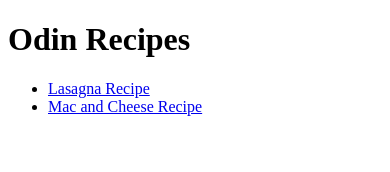
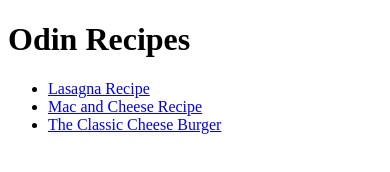
Before and after one commit to aao9008/odin-recipes, a plain HTML site: page index.html in a window 390 px wide. Drawn offline with Linux system fonts and the light colour scheme.

Commit message:
Add cheese burger page
This commit adds the cheese burger page.

The hamburger recipe and link has been added to the recipes list on homepage.

```diff
--- a/index.html
+++ b/index.html
@@ -14,6 +14,8 @@
 
            <li><a href = ./recipes/mac-n-cheese.html> Mac and Cheese Recipe</a></li>
 
+           <li><a href = ./recipes/burger.html>The Classic Cheese Burger</a></li>
+
         </ul>
 
     </body>
```
Also changed, not shown: recipes/burger.html (added, +1 -0 lines), images/burger.jpg (added).
